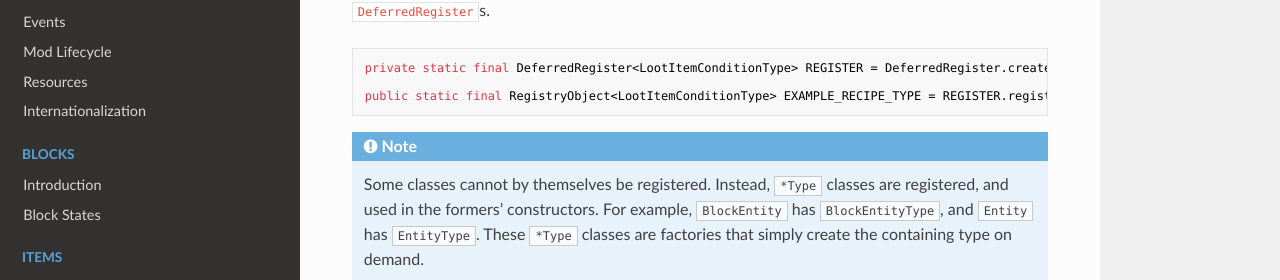
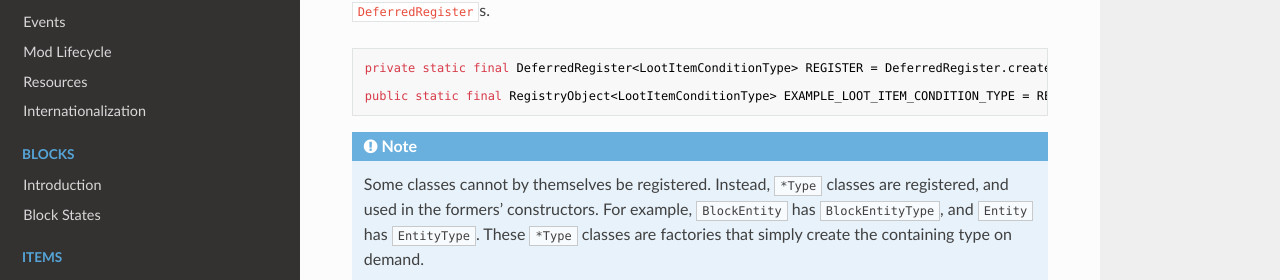
Before and after one commit to MinecraftForge/Documentation, an MkDocs documentation site: the page built from docs/concepts/registries.md, in a window 1280 px wide and 900 px high, scrolled down 1390 px. Shown: the part 171-451 px from the top of the window. Built offline with MkDocs 1.6.1, drawn with Linux system fonts in a browser that asks for light colours; nearby versions of some CDN libraries.

Commit message:
Update field name in registry example

````diff
--- a/docs/concepts/registries.md
+++ b/docs/concepts/registries.md
@@ -50,7 +50,7 @@ Not all registries are wrapped by Forge. These can be static registries, like `L
 ```java
 private static final DeferredRegister<LootItemConditionType> REGISTER = DeferredRegister.create(Registry.LOOT_ITEM_REGISTRY, "examplemod");
 
-public static final RegistryObject<LootItemConditionType> EXAMPLE_RECIPE_TYPE = REGISTER.register("example_loot_item_condition_type", () -> new LootItemConditionType(...));
+public static final RegistryObject<LootItemConditionType> EXAMPLE_LOOT_ITEM_CONDITION_TYPE = REGISTER.register("example_loot_item_condition_type", () -> new LootItemConditionType(...));
 ```
 
 !!! note
````
